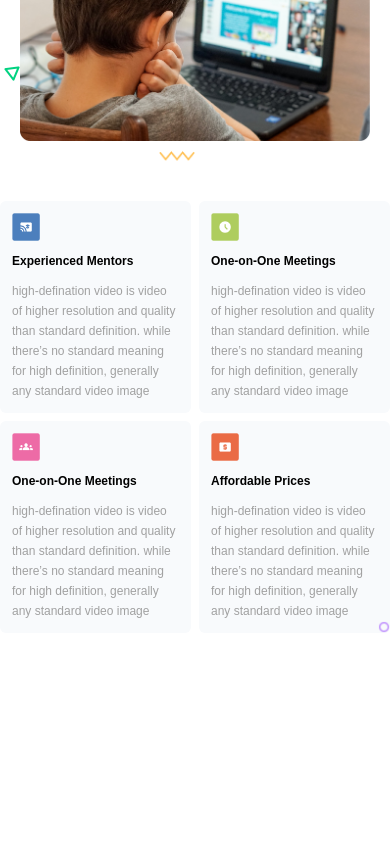
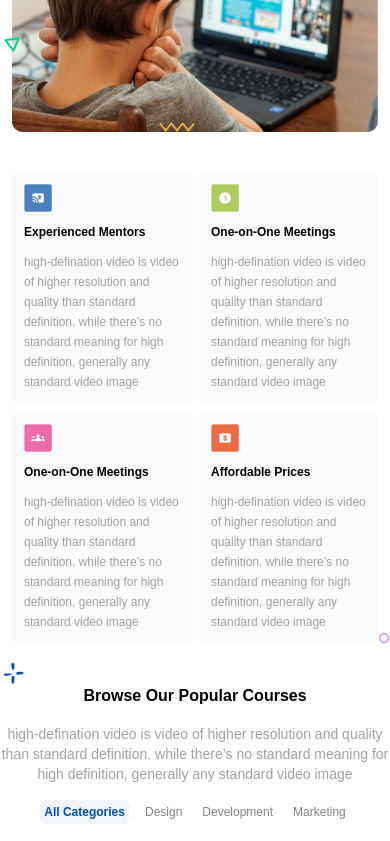
Before and after one commit to Dom000/techtime, a Next.js app in the folder techtime_app/: page / in a window 390 px wide. Shown: the part 1877-2718 px from the top of the page. Before the commit the page ends 2550 px from the top, so only its background shows below. Built offline with nearby package versions, Linux system fonts and the light colour scheme; a web font is replaced by a local one.

Commit message:
responsive

```diff
--- a/techtime_app/components/Section1.js/FourthSection.js
+++ b/techtime_app/components/Section1.js/FourthSection.js
@@ -11,25 +11,25 @@ function FourthSection() {
       <img
         src="Vector_(10).png"
         alt="Vector_(10) "
-        className="absolute left-[9%] w-8 bottom-[70%]"
+        className="absolute left-1 md:left-[9%] w-5 md:w-8 bottom-[100%] md:bottom-[70%]"
       />
-      <div className="flex w-[600px] flex-col space-y-4 justify-center items-center">
+      <div className="flex w-full md:w-[600px] flex-col space-y-4 justify-center items-center">
         <Heading text={"Browse Our Popular Courses"} />
         <p className="text-sm text-[#A1A1A1] text-center">
           high-defination video is video of higher resolution and quality than
           standard definition. while there’s no standard meaning for high
           definition, generally any standard video image
         </p>
-        <div className="flex space-x-10">
-          <p className="text-techtimeBlue font-bold text-sm bg-slate-100 rounded-md p-1">
+        <div className="flex space-x-3 md:space-x-10">
+          <p className="text-techtimeBlue font-bold text-xs md:text-sm bg-slate-100 rounded-md p-1">
             All Categories
           </p>
-          <p className="text-[#838383] text-sm">Design </p>
-          <p className="text-[#838383] text-sm">Development </p>
-          <p className="text-[#838383] text-sm">Marketing </p>
+          <p className="text-[#838383] text-xs md:text-sm p-1">Design </p>
+          <p className="text-[#838383] text-xs md:text-sm p-1">Development </p>
+          <p className="text-[#838383] text-xs md:text-sm p-1">Marketing </p>
         </div>
       </div>
-      <div className="grid grid-cols-2 md:grid-cols-3 gap-10 px-16 py-10">
+      <div className="grid grid-cols-1 md:grid-cols-2 lg:grid-cols-3 space-x-1 md:gap-10 px-1 md:px-16 py-10">
         <div className="bg-slate-50 p-3 rounded-md">
           <div>
             <img src="unsplash_Oalh2MojUuk.png" alt="img" loading="lazy" />
--- a/techtime_app/components/Section1.js/ThirdSection.js
+++ b/techtime_app/components/Section1.js/ThirdSection.js
@@ -4,9 +4,9 @@ import Heading from "../common/Heading";
 
 function ThirdSection() {
   return (
-    <div className="md:flex py-10">
-      <div className=" w-full md:w-1/2 relative flex flex-col justify-center p-5  md:pl-20">
-        <div className="w-full md:max-w-2xl md:w-[420px] space-y-4">
+    <div className="lg:flex py-10">
+      <div className=" w-full lg:w-1/2 relative flex flex-col justify-center px-3 md:p-5  md:pl-20">
+        <div className="w-full lg:max-w-2xl lg:w-[420px] space-y-4">
           <Heading
             text={"This is why We Are Best From Others"}
             className={"text-left text-black"}
@@ -31,7 +31,7 @@ function ThirdSection() {
           className="object-contain absolute right-[95%] w-4 bottom-20 "
         />
       </div>
-      <div className="w-full md:w-2/5 pt-10 relative block">
+      <div className="w-full lg:w-2/5 pt-10 px-3 md:px-5 relative block">
         <div className="grid grid-cols-2 gap-2 md:gap-10">
           <div className="space-y-3 bg-slate-50 rounded-md p-3">
             <img loading="eager" src="Frame_131.png" className="w-7" />
--- a/techtime_app/pages/index.js
+++ b/techtime_app/pages/index.js
@@ -16,8 +16,8 @@ export default function Home() {
       <FirstSection />
       <SecondSection />
       <ThirdSection />
-      {/* <FourthSection />
-      <FifthSection /> */}
+      <FourthSection />
+      {/* <FifthSection /> */}
     </div>
   );
 }
```
